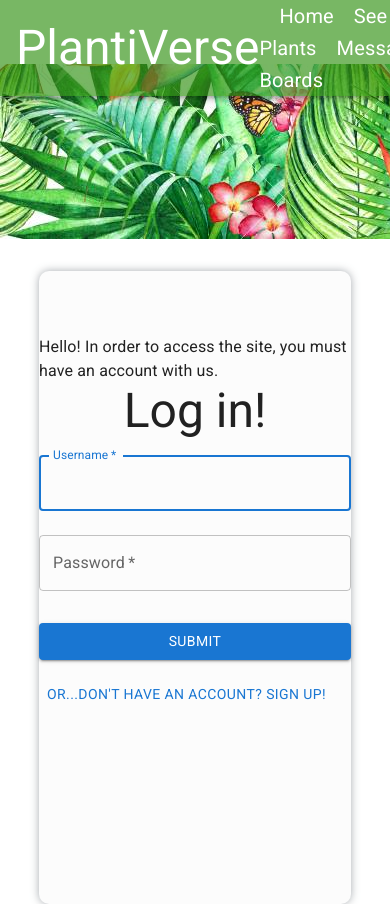
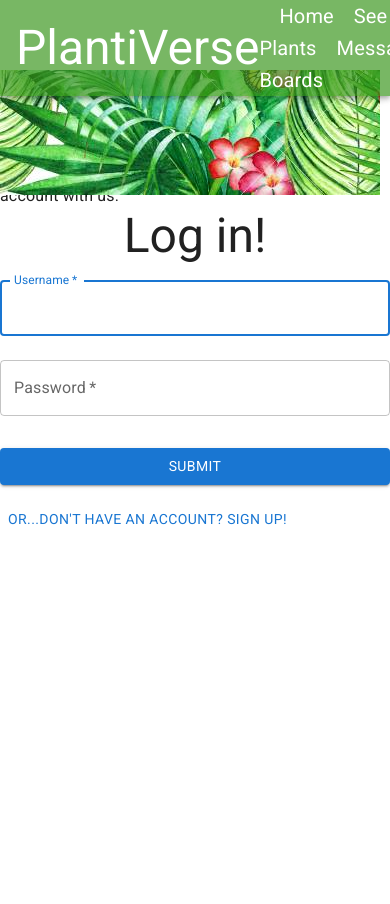
Before and after one commit to RaquelFraktas/plantiverse-frontend, a React (Create React App) app: page / in a window 390 px wide. Shown: the top 904 px of the page. After the commit the page ends 844 px from the top, so only its background shows below. Built offline with nearby package versions, Linux system fonts and the light colour scheme; no server answers.

Commit message:
create responsive css for mobile

```diff
--- a/src/App.css
+++ b/src/App.css
@@ -9,6 +9,53 @@ a:hover{
   color:hsl(302, 79%, 80%);
 }
 
+footer > a{
+  color: rgba(138,97,39,1);
+}
+
+ul{
+  list-style-type: none;
+  text-align: left;
+}
+
+.navbarLink {
+  margin-left: 1em;
+  display: "flex";
+  text-decoration: "none";
+  color: white;
+  /* font-size: "20px"; */
+}
+
+.navbarLink:hover{
+  color: yellow;
+}
+
+.commentContainer {
+  position: relative;
+  left: 30%;
+}
+
+#banner{
+  position: absolute;
+  background: url('./plantsBanner.jpg');
+  background-repeat: repeat-x;
+  top: 0;
+  left: 0;
+  width: 100%;
+  padding: 200px;
+  /* -webkit-clip-path: inset(150px 0px 20px 0px);
+  clip-path: inset(150px 0px 0px 0px);
+  margin-top: -86px; */
+}
+
+.alert{
+  color: #f44336;
+  font-weight:bold;
+  text-align: center;
+}
+
+
+@media (min-width: 1000px) {
   footer{
     position: fixed;
     background:linear-gradient(to right top, hsla(302, 78%, 80%, 0.762), #fff);
@@ -22,15 +69,7 @@ footer{
     display: block;
   }
 
-footer > a{
-  color: rgba(138,97,39,1);
-}
 
-
-ul{
-  list-style-type: none;
-  text-align: left;
-}
 
   .container {
     position: absolute;
@@ -48,25 +87,14 @@ ul{
     padding-bottom: 65px;
   }
 
-.navbarLink {
-  margin-left: 1em;
-  display: "flex";
-  text-decoration: "none";
-  color: white;
-  /* font-size: "20px"; */
-}
-
-.navbarLink:hover{
-  color: yellow;
-}
 
   #banner{
-  position: absolute;
+    /* position: absolute;
     background: url('./plantsBanner.jpg');
     background-repeat: repeat-x;
     top: 0;
-  left: 0;
-  width: 100%;
+    left: 0; */
+    /* width: 100%; */
     padding: 200px;
     -webkit-clip-path: inset(150px 0px 20px 0px);
     clip-path: inset(150px 0px 0px 0px);
@@ -137,11 +165,6 @@ ul{
     align-content: center;
   }
 
-.commentContainer {
-  position: relative;
-  left: 30%;
-
-}
   /*
   .commentsList{
     -webkit-clip-path: inset(150px 0px 20px 0px);
@@ -226,8 +249,24 @@ ul{
 
   }
 
-.alert{
-  color: #f44336;
-  font-weight:bold;
-  text-align: center;
+
+
+
 }
+
+@media (min-width: 320px) and (max-width: 999px) {
+
+/*
+  .navbarLink {
+    /* margin-left: 1em; */
+    /* font-size: "10px";
+  } */
+
+  #banner{
+    padding: 190px;
+    -webkit-clip-path: inset(200px 0px 20px 0px);
+    clip-path: inset(200px 10px 0px 0px);
+    margin-top: -130px;
+  }
+
+}
```
Lines whose indentation alone changed are shown as unchanged.
